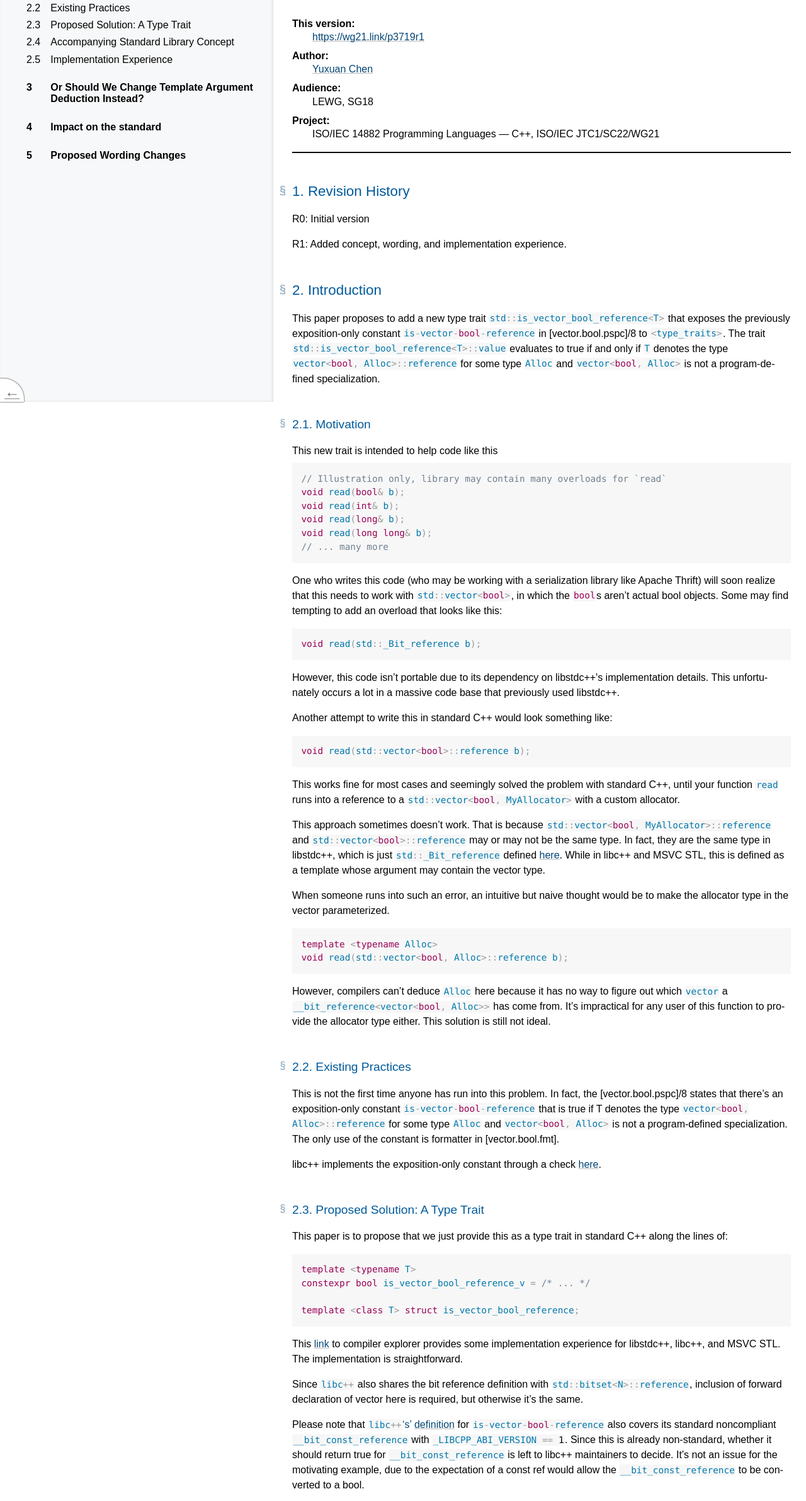
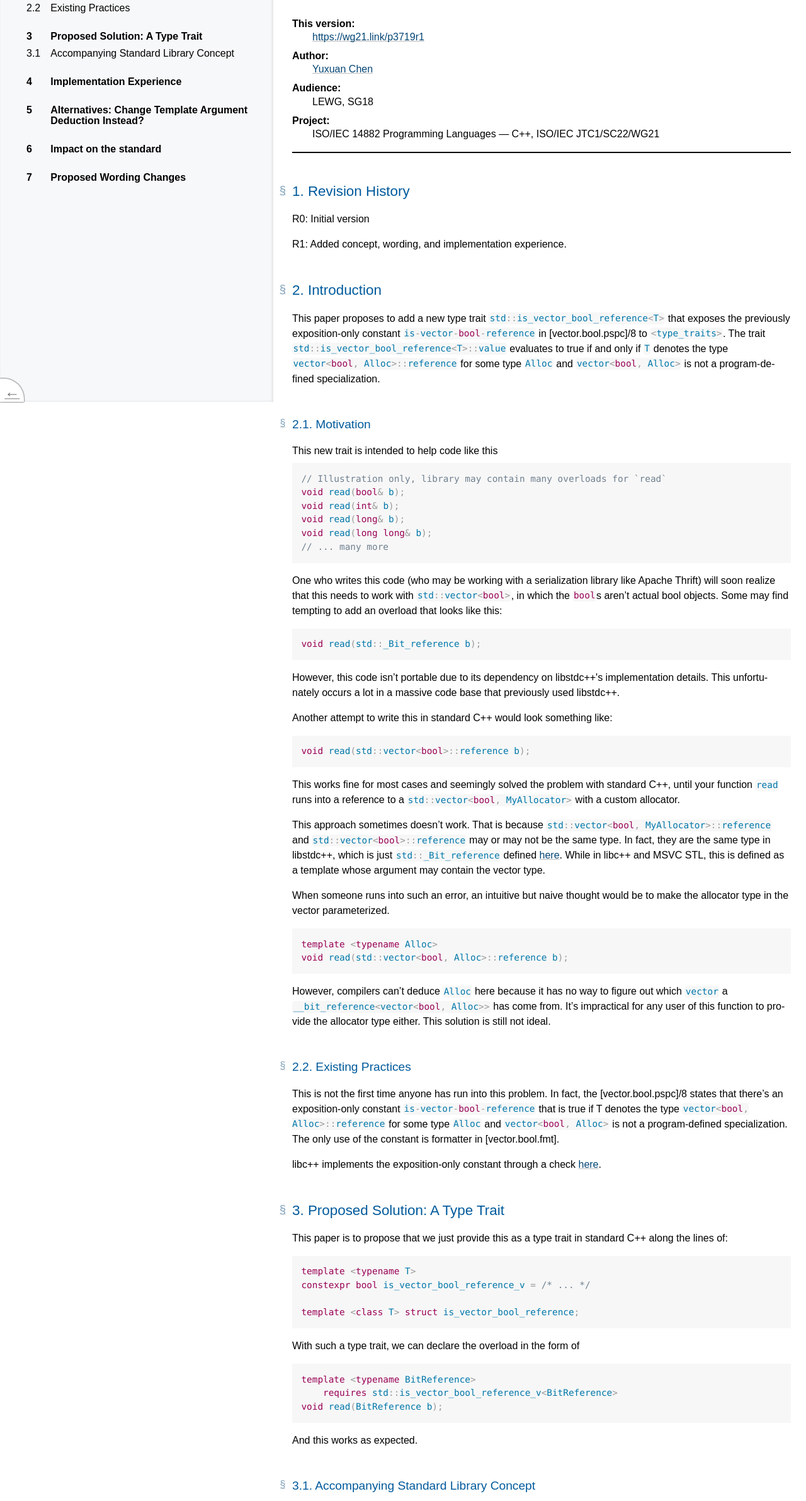
Before and after one commit to yuxuanchen1997/wg21, a plain HTML site: page is_vector_bool_reference/index.html in a window 1280 px wide. Shown: the part 162-2545 px from the top of the page at 63% size. Drawn offline with Linux system fonts and the light colour scheme.

Commit message:
update on R1

```diff
--- a/is_vector_bool_reference/index.html
+++ b/is_vector_bool_reference/index.html
@@ -1564,7 +1564,7 @@ Possible extra rowspan handling
   <meta content="Bikeshed version b25686b9f, updated Fri Mar 14 14:15:20 2025 -0700" name="generator">
   <link href="https://wg21.link/p3719r1" rel="canonical">
   <link href="https://isocpp.org/favicon.ico" rel="icon">
-  <meta content="d5ebc09e4f2d1d7d43bfdef24bd7093fa93381e2" name="revision">
+  <meta content="5d7e120390a03de312e72133f4bd70763a93f1da" name="revision">
   <meta content="dark light" name="color-scheme">
 <style>/* Boilerplate: style-autolinks */
 .css.css, .property.property, .descriptor.descriptor {
@@ -2114,13 +2114,16 @@ c-[il] { color: #000000 } /* Literal.Number.Integer.Long */
      <ol class="toc">
       <li><a href="#motivation"><span class="secno">2.1</span> <span class="content">Motivation</span></a>
       <li><a href="#existing"><span class="secno">2.2</span> <span class="content">Existing Practices</span></a>
-      <li><a href="#proposed-solution-a-type-trait"><span class="secno">2.3</span> <span class="content">Proposed Solution: A Type Trait</span></a>
-      <li><a href="#concept"><span class="secno">2.4</span> <span class="content">Accompanying Standard Library Concept</span></a>
-      <li><a href="#impl"><span class="secno">2.5</span> <span class="content">Implementation Experience</span></a>
      </ol>
-    <li><a href="#or-should-we-change-template-argument-deduction-instead"><span class="secno">3</span> <span class="content">Or Should We Change Template Argument Deduction Instead?</span></a>
-    <li><a href="#impact-on-the-standard"><span class="secno">4</span> <span class="content">Impact on the standard</span></a>
-    <li><a href="#wording"><span class="secno">5</span> <span class="content">Proposed Wording Changes</span></a>
+    <li>
+     <a href="#solution"><span class="secno">3</span> <span class="content">Proposed Solution: A Type Trait</span></a>
+     <ol class="toc">
+      <li><a href="#concept"><span class="secno">3.1</span> <span class="content">Accompanying Standard Library Concept</span></a>
+     </ol>
+    <li><a href="#impl"><span class="secno">4</span> <span class="content">Implementation Experience</span></a>
+    <li><a href="#alternatives-change-template-argument-deduction-instead"><span class="secno">5</span> <span class="content">Alternatives: Change Template Argument Deduction Instead?</span></a>
+    <li><a href="#impact-on-the-standard"><span class="secno">6</span> <span class="content">Impact on the standard</span></a>
+    <li><a href="#wording"><span class="secno">7</span> <span class="content">Proposed Wording Changes</span></a>
    </ol>
   </nav>
   <main>
@@ -2155,23 +2158,20 @@ c-[il] { color: #000000 } /* Literal.Number.Integer.Long */
    <h3 class="heading settled" data-level="2.2" id="existing"><span class="secno">2.2. </span><span class="content">Existing Practices</span><a class="self-link" href="#existing"></a></h3>
    <p>This is not the first time anyone has run into this problem. In fact, the [vector.bool.pspc]/8 states that there’s an exposition-only constant <code class="highlight"><c- n>is</c-><c- o>-</c-><c- n>vector</c-><c- o>-</c-><c- b>bool</c-><c- o>-</c-><c- n>reference</c-></code> that is true if T denotes the type <code class="highlight"><c- n>vector</c-><c- o>&lt;</c-><c- b>bool</c-><c- p>,</c-> <c- n>Alloc</c-><c- o>>::</c-><c- n>reference</c-></code> for some type <code class="highlight"><c- n>Alloc</c-></code> and <code class="highlight"><c- n>vector</c-><c- o>&lt;</c-><c- b>bool</c-><c- p>,</c-> <c- n>Alloc</c-><c- o>></c-></code> is not a program-defined specialization. The only use of the constant is formatter in [vector.bool.fmt].</p>
    <p>libc++ implements the exposition-only constant through a check <a href="https://github.com/llvm/llvm-project/blob/2523a8358ab9526a46f825fd94cc8a5d018f5ff7/libcxx/include/__vector/vector_bool_formatter.h#L28">here</a>.</p>
-   <h3 class="heading settled" data-level="2.3" id="proposed-solution-a-type-trait"><span class="secno">2.3. </span><span class="content">Proposed Solution: A Type Trait</span><a class="self-link" href="#proposed-solution-a-type-trait"></a></h3>
+   <h2 class="heading settled" data-level="3" id="solution"><span class="secno">3. </span><span class="content">Proposed Solution: A Type Trait</span><a class="self-link" href="#solution"></a></h2>
    <p>This paper is to propose that we just provide this as a type trait in standard C++ along the lines of:</p>
 <pre class="highlight"><c- k>template</c-> <c- o>&lt;</c-><c- k>typename</c-> <c- nc>T</c-><c- o>></c->
 <c- k>constexpr</c-> <c- b>bool</c-> <c- n>is_vector_bool_reference_v</c-> <c- o>=</c-> <c- d>/* ... */</c->
 
 <c- k>template</c-> <c- o>&lt;</c-><c- k>class</c-> <c- nc>T</c-><c- o>></c-> <c- k>struct</c-> <c- nc>is_vector_bool_reference</c-><c- p>;</c->
 </pre>
-   <p>This <a href="https://godbolt.org/z/e5dYjdnKM">link</a> to compiler explorer provides some implementation experience for libstdc++, libc++, and MSVC STL. The implementation is straightforward.</p>
-   <p>Since <code class="highlight"><c- n>libc</c-><c- o>++</c-></code> also shares the bit reference definition with <code class="highlight"><c- n>std</c-><c- o>::</c-><c- n>bitset</c-><c- o>&lt;</c-><c- n>N</c-><c- o>>::</c-><c- n>reference</c-></code>, inclusion of forward declaration of vector here is required, but otherwise it’s the same.</p>
-   <p>Please note that <code class="highlight"><c- n>libc</c-><c- o>++</c-></code><a class="property css" data-link-type="property">s</a> <a href="https://github.com/llvm/llvm-project/blob/2523a8358ab9526a46f825fd94cc8a5d018f5ff7/libcxx/include/__vector/vector_bool_formatter.h#L28">definition</a> for <code class="highlight"><c- n>is</c-><c- o>-</c-><c- n>vector</c-><c- o>-</c-><c- b>bool</c-><c- o>-</c-><c- n>reference</c-></code> also covers its standard noncompliant <code class="highlight"><c- n>__bit_const_reference</c-></code> with <code class="highlight"><c- n>_LIBCPP_ABI_VERSION</c-> <c- o>==</c-> <c- mi>1</c-></code>. Since this is already non-standard, whether it should return true for <code class="highlight"><c- n>__bit_const_reference</c-></code> is left to libc++ maintainers to decide. It’s not an issue for the motivating example, due to the expectation of a const ref would allow the <code class="highlight"><c- n>__bit_const_reference</c-></code> to be converted to a bool.</p>
    <p>With such a type trait, we can declare the overload in the form of</p>
 <pre class="highlight"><c- k>template</c-> <c- o>&lt;</c-><c- k>typename</c-> <c- nc>BitReference</c-><c- o>></c->
     <c- k>requires</c-> <c- n>std</c-><c- o>::</c-><c- n>is_vector_bool_reference_v</c-><c- o>&lt;</c-><c- n>BitReference</c-><c- o>></c->
 <c- b>void</c-> <c- n>read</c-><c- p>(</c-><c- n>BitReference</c-> <c- n>b</c-><c- p>);</c->
 </pre>
    <p>And this works as expected.</p>
-   <h3 class="heading settled" data-level="2.4" id="concept"><span class="secno">2.4. </span><span class="content">Accompanying Standard Library Concept</span><a class="self-link" href="#concept"></a></h3>
+   <h3 class="heading settled" data-level="3.1" id="concept"><span class="secno">3.1. </span><span class="content">Accompanying Standard Library Concept</span><a class="self-link" href="#concept"></a></h3>
    <p>With C++20 style concepts, we can define a standard library concept like the follows:</p>
 <pre class="language-cpp highlight"><c- k>namespace</c-> <c- nn>std</c-> <c- p>{</c->
 <c- k>template</c-> <c- o>&lt;</c-><c- k>typename</c-> <c- nc>T</c-><c- o>></c->
@@ -2183,17 +2183,20 @@ c-[il] { color: #000000 } /* Literal.Number.Integer.Long */
   <c- n>b</c-> <c- o>=</c-> true<c- p>;</c->
 <c- p>}</c->
 </pre>
-   <h3 class="heading settled" data-level="2.5" id="impl"><span class="secno">2.5. </span><span class="content">Implementation Experience</span><a class="self-link" href="#impl"></a></h3>
-    We have provided implementation of <code class="highlight"><c- n>is_vector_bool_reference_v</c-></code> and concept <code class="highlight"><c- n>vector_bool_reference</c-></code> for libstdc++, libc++, and MSVC STL in <a href="https://github.com/facebook/folly/blob/fc5e5b0b635e59366521d8ac5ca7c0d58f89e0bd/folly/lang/VectorTraits.h#L26">the folly library</a>. In GNU libstdc++, a simple type comparison can be used. While in the other two libraries where this is a template, we can implement it with a variable template partial specialization.
-   <h2 class="heading settled" data-level="3" id="or-should-we-change-template-argument-deduction-instead"><span class="secno">3. </span><span class="content">Or Should We Change Template Argument Deduction Instead?</span><a class="self-link" href="#or-should-we-change-template-argument-deduction-instead"></a></h2>
+   <h2 class="heading settled" data-level="4" id="impl"><span class="secno">4. </span><span class="content">Implementation Experience</span><a class="self-link" href="#impl"></a></h2>
+    This <a href="https://godbolt.org/z/e5dYjdnKM">link</a> to compiler explorer provides some implementation experience for libstdc++, libc++, and MSVC STL. The implementation is straightforward.
+   <p>Since <code class="highlight"><c- n>libc</c-><c- o>++</c-></code> also shares the bit reference definition with <code class="highlight"><c- n>std</c-><c- o>::</c-><c- n>bitset</c-><c- o>&lt;</c-><c- n>N</c-><c- o>>::</c-><c- n>reference</c-></code>, inclusion of forward declaration of vector here is required, but otherwise it’s the same.</p>
+   <p>Please note that <code class="highlight"><c- n>libc</c-><c- o>++</c-></code><a class="property css" data-link-type="property">s</a> <a href="https://github.com/llvm/llvm-project/blob/2523a8358ab9526a46f825fd94cc8a5d018f5ff7/libcxx/include/__vector/vector_bool_formatter.h#L28">definition</a> for <code class="highlight"><c- n>is</c-><c- o>-</c-><c- n>vector</c-><c- o>-</c-><c- b>bool</c-><c- o>-</c-><c- n>reference</c-></code> also covers its standard noncompliant <code class="highlight"><c- n>__bit_const_reference</c-></code> with <code class="highlight"><c- n>_LIBCPP_ABI_VERSION</c-> <c- o>==</c-> <c- mi>1</c-></code>. Since this is already non-standard, whether it should return true for <code class="highlight"><c- n>__bit_const_reference</c-></code> is left to libc++ maintainers to decide. It’s not an issue for the motivating example, due to the expectation of a const ref would allow the <code class="highlight"><c- n>__bit_const_reference</c-></code> to be converted to a bool.</p>
+   <p>We have also implemented <code class="highlight"><c- n>is_vector_bool_reference_v</c-></code> and concept <code class="highlight"><c- n>vector_bool_reference</c-></code> for libstdc++, libc++, and MSVC STL in <a href="https://github.com/facebook/folly/blob/fc5e5b0b635e59366521d8ac5ca7c0d58f89e0bd/folly/lang/VectorTraits.h#L26">the folly library</a>.</p>
+   <h2 class="heading settled" data-level="5" id="alternatives-change-template-argument-deduction-instead"><span class="secno">5. </span><span class="content">Alternatives: Change Template Argument Deduction Instead?</span><a class="self-link" href="#alternatives-change-template-argument-deduction-instead"></a></h2>
    <p>An alternative would be introducing some core language change to make deducing the <code class="highlight"><c- n>Alloc</c-></code> parameter for the function template</p>
 <pre class="highlight"><c- k>template</c-> <c- o>&lt;</c-><c- k>typename</c-> <c- nc>Alloc</c-><c- o>></c->
 <c- b>void</c-> <c- n>read</c-><c- p>(</c-><c- n>std</c-><c- o>::</c-><c- n>vector</c-><c- o>&lt;</c-><c- b>bool</c-><c- p>,</c-> <c- n>Alloc</c-><c- o>>::</c-><c- n>reference</c-> <c- n>b</c-><c- p>);</c->
 </pre>
    <p>possible. However, this requires looking at all partial specializations of the class template, finding the dependent member, removing the specialization where this name doesn’t exist or is not a type, then deduce the template parameter <code class="highlight"><c- n>Alloc</c-></code> for the class based on the knowledge you have with the incoming type. Even then, deducing <code class="highlight"><c- n>Alloc</c-></code> may still fail because some implementations of the <code class="highlight"><c- n>_Bit_reference</c-></code> don’t depend on <code class="highlight"><c- n>Alloc</c-></code>. This approach does not immediately seem feasible. The library solution proposed in this paper should be the better solution.</p>
-   <h2 class="heading settled" data-level="4" id="impact-on-the-standard"><span class="secno">4. </span><span class="content">Impact on the standard</span><a class="self-link" href="#impact-on-the-standard"></a></h2>
+   <h2 class="heading settled" data-level="6" id="impact-on-the-standard"><span class="secno">6. </span><span class="content">Impact on the standard</span><a class="self-link" href="#impact-on-the-standard"></a></h2>
    <p>This paper proposes a library only change that shouldn’t impact the core language. Since the standard already depends on the exposition-only constant <code class="highlight"><c- n>is</c-><c- o>-</c-><c- n>vector</c-><c- o>-</c-><c- b>bool</c-><c- o>-</c-><c- n>reference</c-></code> we can make the formatter use this type trait to constrain the template specialization instead.</p>
-   <h2 class="heading settled" data-level="5" id="wording"><span class="secno">5. </span><span class="content">Proposed Wording Changes</span><a class="self-link" href="#wording"></a></h2>
+   <h2 class="heading settled" data-level="7" id="wording"><span class="secno">7. </span><span class="content">Proposed Wording Changes</span><a class="self-link" href="#wording"></a></h2>
    <p>Edit [<strong>meta.type.synop</strong>] as follows:</p>
    <blockquote>
 <pre class="highlight"><code><c- c1>// [meta.unary.prop], type properties</c->
```
Also changed, not shown: 1 other file.
